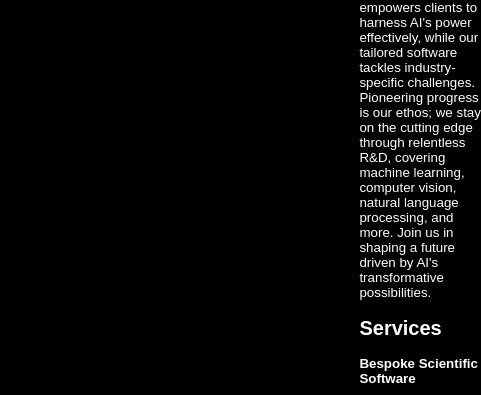
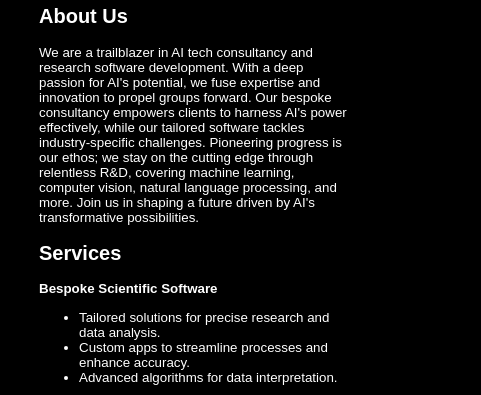
Before and after one commit to neriumbyteltd/neriumbyteltd.github.io, a plain HTML site: page index.html in a window 390 px wide. Shown: the part 236-631 px from the top of the page, 481 px wide, since content can reach past the window. Drawn offline with Linux system fonts and the light colour scheme.

Commit message:
Update styles.css

```diff
--- a/stylesheets/styles.css
+++ b/stylesheets/styles.css
@@ -67,3 +67,13 @@ body {
         border-color: green;
     }
 }
+
+@media (max-width: 768px) {
+    .container {
+        flex-direction: column;
+    }
+    .left-container,
+    .right-container {
+        width: 100%;
+    }
+}
```
